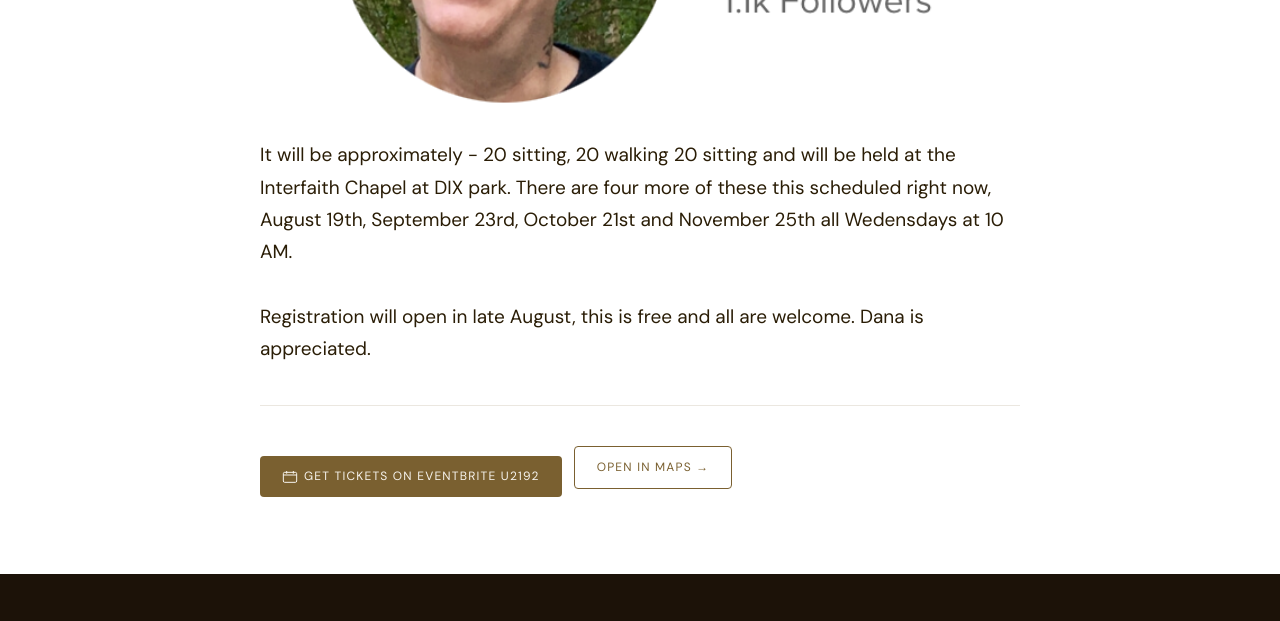
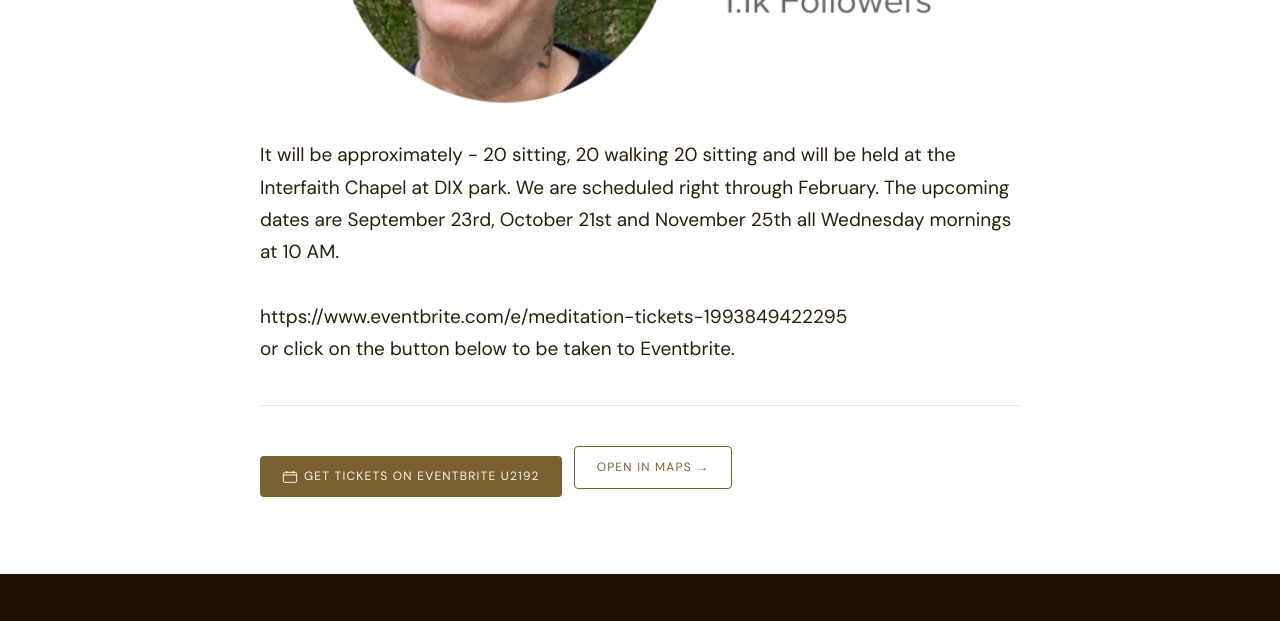
Before and after one commit to Trianglerefugerecoverywebsite/sitraleigh, an Eleventy site: page src/events/2026-07-18-hour-long-meditation-class-at-dix-park-chapel-with-teacher-cary-brief-1.md in a window 1280 px wide. Shown: the part 860-1481 px from the top of the page. Built offline with nearby package versions, Linux system fonts and the light colour scheme; Eleventy itself is replaced by a stand-in of ours; files that its build step writes are made by us from their sources.

Commit message:
Update Events & Retreats “2026-07-18-hour-long-meditation-class-at-dix-park-chapel-with-teacher-cary-brief-1”

```diff
--- a/src/events/2026-07-18-hour-long-meditation-class-at-dix-park-chapel-with-teacher-cary-brief-1.md
+++ b/src/events/2026-07-18-hour-long-meditation-class-at-dix-park-chapel-with-teacher-cary-brief-1.md
@@ -9,12 +9,14 @@ location_address: The Chapel at Dix ParkRaleigh, NC
 map_link: https://www.google.com/maps/dir//1030+Richardson+Dr,+Raleigh,+NC+27603/data=!4m6!4m5!1m1!4e2!1m2!1m1!1s0x89ac5f362057a5e7:0xa4542fc3f1b75d05?sa=X&ved=2ahUKEwifqLzzzNqVAxV738kDHeN0NKsQlDt6BAgNEAA
 description: >-
   It will be approximately - 20 sitting, 20 walking 20 sitting and will be held
-  at the Interfaith Chapel at DIX park. There are four more of these this
-  scheduled right now, August 19th,  September 23rd, October 21st and November
-  25th  all Wedensdays at 10 AM.
+  at the Interfaith Chapel at DIX park. We are scheduled right through February.
+  The upcoming dates are September 23rd, October 21st and November 25th  all
+  Wednesday mornings at 10 AM.
 
 
-  Registration will open in late August, this is free and all are welcome.  Dana is appreciated.
+  https://www.eventbrite.com/e/meditation-tickets-1993849422295
+
+  or click on the button below to be taken to Eventbrite.
 registration_link: https://www.eventbrite.com/e/meditation-tickets-1993849422295
 registration_label: https://www.eventbrite.com/e/meditation-tickets-1993849422295
 photo: /images/uploads/image-7-12-26-at-6.37 am.png
```
